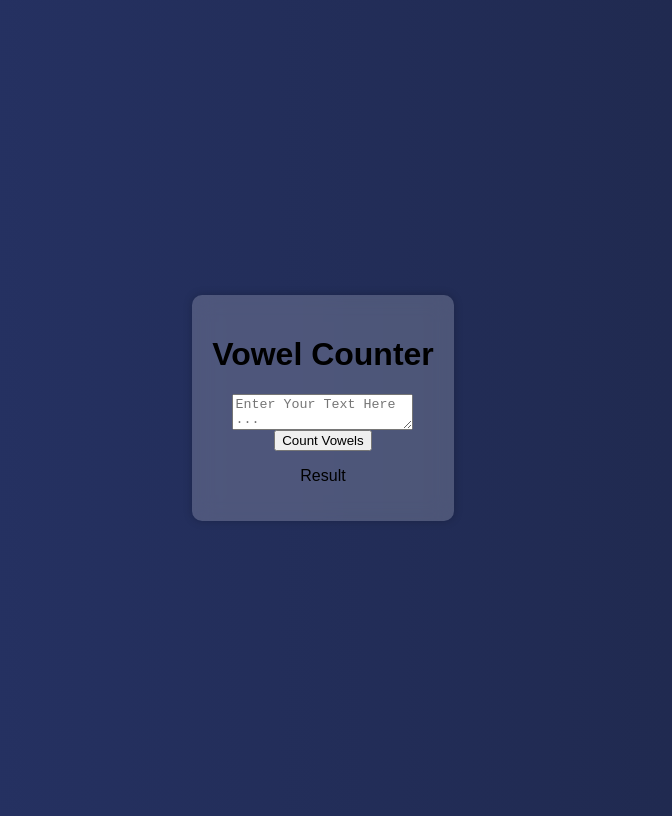
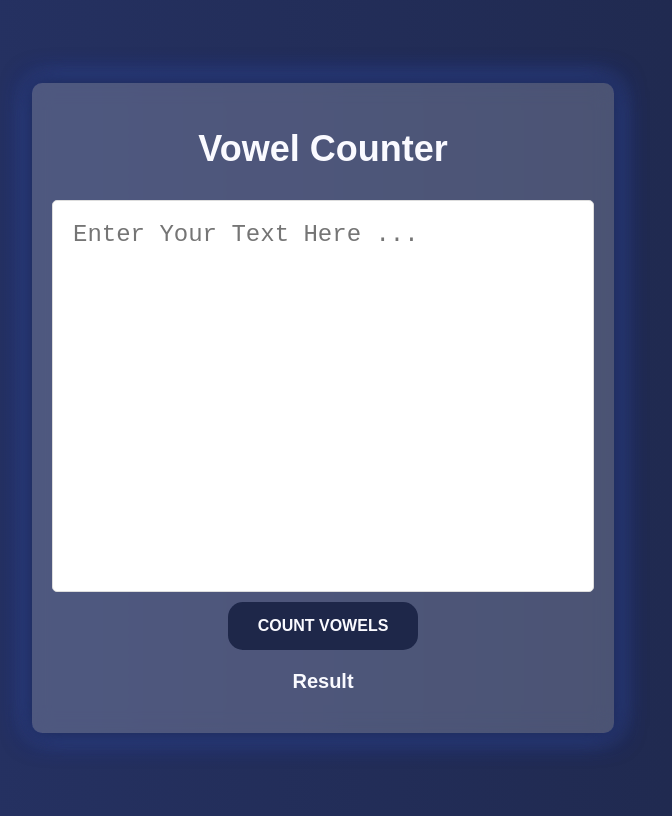
Before and after one commit to Juwayyed/Vowel-Counter, a plain HTML site: page index.html in a window 1280 px wide. Shown: the whole page, without its empty margins (317-989 px from the left). Drawn offline with Linux system fonts and the light colour scheme.

Commit message:
CSS & JS done

```diff
--- a/index.html
+++ b/index.html
@@ -8,9 +8,9 @@
 </head>
 <body>
     <div class="container">
-        <h1>Vowel Counter</h1>
+        <h1 id="header-main">Vowel Counter</h1>
         <textarea id="inputText" placeholder="Enter Your Text Here ..."></textarea>
-        <button>Count Vowels</button>
+        <button id="btn">Count Vowels</button>
         <p id="result">Result</p>
     </div>
 <script src="script.js"></script>
--- a/script.js
+++ b/script.js
@@ -0,0 +1,22 @@
+const button = document.getElementById("btn");
+
+function isVowel(char) {
+    const vowels = ["a", "e", "i", "o", "u"];
+    return vowels.includes(char);
+}
+
+button.addEventListener("click", function checkVowels() {
+    let text = document.getElementById("inputText").value;
+    let vowelCount = 0;
+    text = text.toLowerCase();
+
+    for(let i = 0; i < text.length; i++) {
+        let char = text.charAt(i);
+        if (isVowel(char)) {
+            vowelCount++;
+        }
+    }
+
+    const result = document.getElementById("result");
+    result.textContent = "Total Vowels: " + vowelCount;
+});
--- a/style.css
+++ b/style.css
@@ -16,5 +16,74 @@ body{
     display: flex;
     flex-direction: column;
     align-items: center;
+    animation: neonGlow 1s infinite alternate;
+}
 
+@keyframes neonGlow {
+    from {
+    box-shadow: 0px 0px 10px rgba(0, 0, 0, 0.2);
+    }
+
+    to {
+        box-shadow: 0px 0px 20px #1a2449,
+        0px 0px 30px #283872,
+        0px 0px 30px #3655c4;
+    }
 }
+
+#header-main {
+    color: #fafaff;
+    font-size: 36px;
+    margin-bottom: 20px;
+}
+
+#inputText {
+    width: 500px;
+    height: 350px;
+    margin: 10px auto;
+    display: block;
+    font-size: 24px;
+    padding: 20px;
+    color: #30343f;
+    border: 1px solid #dddddd;
+    border-radius: 5px;
+    resize: none;
+    animation: slideIn 1s ease;
+}
+
+@keyframes slideIn {
+    from {
+        opacity: 0;
+        transform: translateY(-20px);
+    }
+
+    to {
+        opacity: 1;
+        transform: translateY(0);
+    }
+}
+
+#btn {
+    padding: 15px 30px;
+    background-color: #1E2749;
+    font-weight: bold;
+    color: #fafaff;
+    border: none;
+    border-radius: 15px;
+    font-size: 16px;
+    text-transform: uppercase;
+    cursor: pointer;
+    transition: background-color 0.3s ease;
+}
+
+#btn:hover, #btn:active {
+    background-color: #fafaff;
+    color: #1E2749;
+}
+
+#result {
+    font-size: 20px;
+    margin-top: 20px;
+    color: #fafaff;
+    font-weight: bold;
+}
```
Also changed, not shown: Vowel Counter Palette.png (added).
